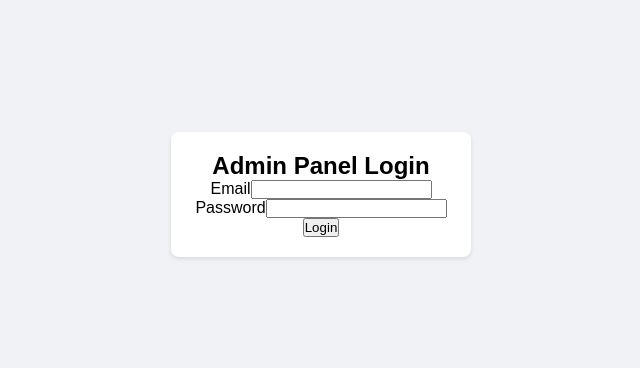
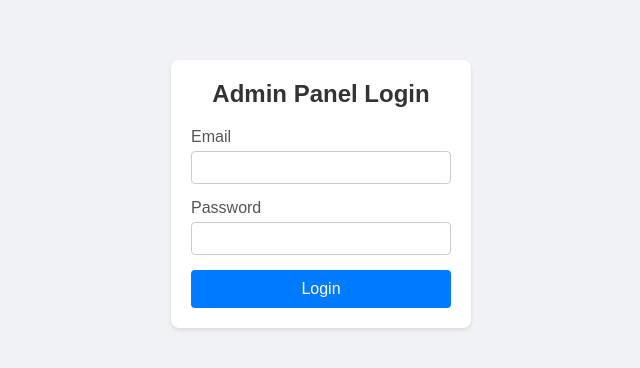
Before and after one commit to SamirJabre/Front-End-Admin, a React (Vite) app: page / in a window 1280 px wide. Shown: the part 206-574 px from the top of the page, without its empty margins (319-959 px from the left). Built offline with nearby package versions, Linux system fonts and the light colour scheme.

Commit message:
Finalizing the login page

```diff
--- a/src/pages/LoginPage/login.css
+++ b/src/pages/LoginPage/login.css
@@ -7,6 +7,7 @@ body {
     height: 100vh;
     margin: 0;
   }
+
   .login-container {
     background-color: #fff;
     padding: 20px;
@@ -15,3 +16,41 @@ body {
     width: 300px;
     text-align: center;
   }
+
+  .login-container h2 {
+    margin-bottom: 20px;
+    color: #333;
+  }
+
+  .login-form .form-group {
+    margin-bottom: 15px;
+    text-align: left;
+  }
+
+  .login-form label {
+    display: block;
+    margin-bottom: 5px;
+    color: #555;
+  }
+
+  .login-form input {
+    width: 100%;
+    padding: 8px;
+    border: 1px solid #ccc;
+    border-radius: 4px;
+  }
+
+  .login-button {
+    width: 100%;
+    padding: 10px;
+    background-color: #007bff;
+    border: none;
+    border-radius: 4px;
+    color: #fff;
+    font-size: 16px;
+    cursor: pointer;
+  }
+
+  .login-button:hover {
+    background-color: #0056b3;
+  }
```
